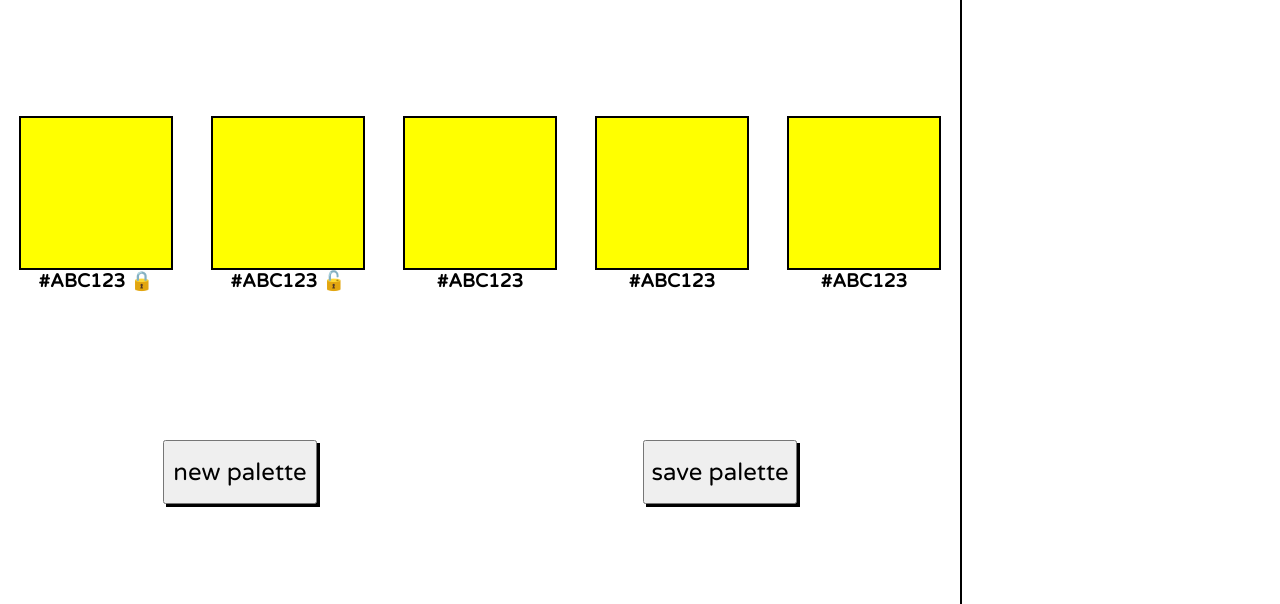
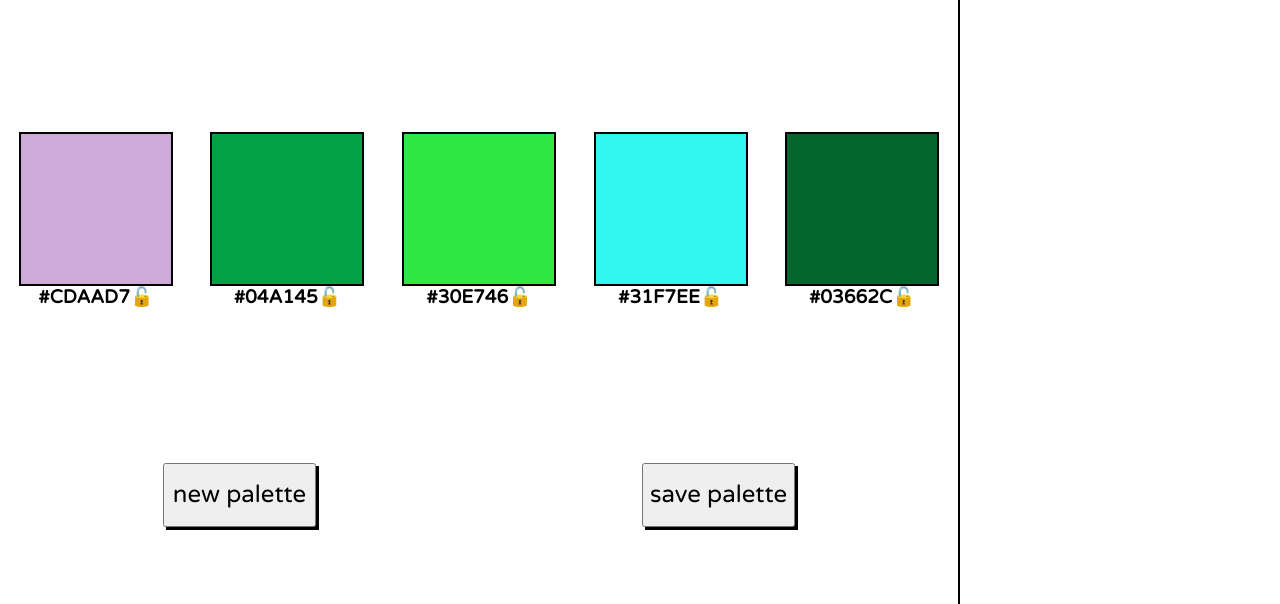
Before and after one commit to AnnaPete/coloRandom, a plain HTML site: page index.html in a window 1280 px wide. Shown: the part 196-800 px from the top of the page. Drawn offline with Linux system fonts and the light colour scheme.

Commit message:
Add palette class functionality and refactor HTML and CSS

```diff
--- a/index.html
+++ b/index.html
@@ -16,33 +16,33 @@
         </div>
         <div class="color-palette-row-container">
           <div class="color-card">
-            <div class="color-box"></div>
+            <div class="color-box color-box-1"></div>
             <div class="color-details">
-              <h3> #ABC123 	🔒 </h3>
+              <h3 class="color-label-1"> #ABC123  🔒 </h3>
             </div>
           </div>
           <div class="color-card">
-            <div class="color-box"></div>
+            <div class="color-box color-box-2"></div>
             <div class="color-details">
-              <h3> #ABC123 🔓</h3>
+              <h3 class="color-label-2"> #ABC123 🔓</h3>
             </div>
           </div>
           <div class="color-card">
-            <div class="color-box"></div>
+            <div class="color-box color-box-3"></div>
             <div class="color-details">
-              <h3> #ABC123 </h3>
+              <h3 class="color-label-3"> #ABC123 </h3>
             </div>
           </div>
           <div class="color-card">
-            <div class="color-box"></div>
+            <div class="color-box color-box-4"></div>
             <div class="color-details">
-              <h3> #ABC123 </h3>
+              <h3 class="color-label-4"> #ABC123 </h3>
             </div>
           </div>
           <div class="color-card">
-            <div class="color-box"></div>
+            <div class="color-box color-box-5"></div>
             <div class="color-details">
-              <h3> #ABC123 </h3>
+              <h3 class="color-label-5"> #ABC123 </h3>
             </div>
           </div>
         </div>
--- a/scripts.js
+++ b/scripts.js
@@ -1,16 +1,27 @@
-function getRandomIndex(array) {
-    return Math.floor(Math.random() * array.length);
-  }
+// Store dom elements in variables here
 
-let hexValues = ["A", "B", "C", "D", "E", "F", "0", "1", "2", "3", "4", "5", "6", "7", "8", "9"];
-let hexArray = [];
+var colorBox1 = document.querySelector('.color-box-1')
+var colorBox2 = document.querySelector('.color-box-2')
+var colorBox3 = document.querySelector('.color-box-3')
+var colorBox4 = document.querySelector('.color-box-4')
+var colorBox5 = document.querySelector('.color-box-5')
+var colorLabel1 = document.querySelector('.color-label-1')
+var colorLabel2 = document.querySelector('.color-label-2')
+var colorLabel3 = document.querySelector('.color-label-3')
+var colorLabel4 = document.querySelector('.color-label-4')
+var colorLabel5 = document.querySelector('.color-label-5')
+var newPaletteButton = document.querySelector('.new-palette-button')
 
+
+// classes belong here
 class Color {
     constructor() {
         this.locked = false;
         this.hexCode = this.createHexCode();
     }
     createHexCode() {
+      let hexValues = ["A", "B", "C", "D", "E", "F", "0", "1", "2", "3", "4", "5", "6", "7", "8", "9"];
+      let hexArray = [];
         for (var i = 0; i < 6; i++) {
             var randomIndex = getRandomIndex(hexValues);
             var randomValue = hexValues[randomIndex];
@@ -22,4 +33,88 @@ class Color {
     }
 }
 
-var newColor = new Color()
+class Palette {
+  constructor(){
+    this.colors = [new Color, new Color, new Color, new Color, new Color]
+    this.id = Date.now()
+  }
+
+  changeColors() {
+    for (var i=0; i < this.colors.length; i++)
+    if (this.colors[i].locked === false){
+      this.colors[i] = new Color;
+    }
+  }
+  /// this needs work!!!!!!!!!!!!
+  lockColor() {
+    if (this.locked === false) {
+      this.locked = true
+    }
+  }
+}
+
+//global variables live here
+var currentPalette = null;
+var savedPalettesList = [];
+var displayOnLoadPalette = new Palette()
+currentPalette = displayOnLoadPalette
+
+
+// event listeners live here
+window.addEventListener('load', displayPalette)
+newPaletteButton.addEventListener('click', newPalette)
+
+// event handlers belong here
+function displayPalette(){
+  colorBox1.style.backgroundColor = currentPalette.colors[0].hexCode
+  colorLabel1.innerText = currentPalette.colors[0].hexCode
+  if (currentPalette.colors[0].locked === false){
+    colorLabel1.innerText += "🔓"
+  } else {
+    colorLabel1.innerText += "🔒"
+  }
+  colorBox2.style.backgroundColor = currentPalette.colors[1].hexCode
+  colorLabel2.innerText = currentPalette.colors[1].hexCode
+  if (currentPalette.colors[1].locked === false){
+    colorLabel2.innerText += "🔓"
+  } else {
+    colorLabel2.innerText += "🔒"
+  }
+  colorBox3.style.backgroundColor = currentPalette.colors[2].hexCode
+  colorLabel3.innerText = currentPalette.colors[2].hexCode
+  if (currentPalette.colors[2].locked === false){
+    colorLabel3.innerText += "🔓"
+  } else {
+    colorLabel3.innerText += "🔒"
+  }
+  colorBox4.style.backgroundColor = currentPalette.colors[3].hexCode
+  colorLabel4.innerText = currentPalette.colors[3].hexCode
+  if (currentPalette.colors[3].locked === false){
+    colorLabel4.innerText += "🔓"
+  } else {
+    colorLabel4.innerText += "🔒"
+  }
+  colorBox5.style.backgroundColor = currentPalette.colors[4].hexCode
+  colorLabel5.innerText = currentPalette.colors[4].hexCode
+  if (currentPalette.colors[4].locked === false){
+    colorLabel5.innerText += "🔓"
+  } else {
+    colorLabel5.innerText += "🔒"
+  }
+}
+
+function newPalette() {
+  currentPalette.changeColors()
+  displayPalette()
+}
+
+//additional functions live here
+
+function getRandomIndex(array) {
+  return Math.floor(Math.random() * array.length);
+}
+
+// TESTING!!!!
+// function testOnlyChangeUnlocked (){
+//   currentPalette.
+// }
--- a/styles.css
+++ b/styles.css
@@ -11,17 +11,15 @@
 }
 
 .color-random-container {
-  height: 100vh;
   width: 75vw;
   display: flex;
   flex-direction: column;
-  align-items: center;
+  align-items: stretch;
+  justify-content: space-around;
   border-right: solid black 2px;
 }
 
 .title-container {
-  height: 33vh;
-  width: 75vw;
   display:flex;
   justify-content: center;
   align-items: center;
@@ -33,8 +31,6 @@
 }
 
 .color-palette-row-container {
-  height: 34vh;
-  width: 75vw;
   display:flex;
   justify-content: space-around;
   align-items: center;
@@ -54,18 +50,10 @@
 }
 
 .buttons-container {
-  height: 33vh;
-  width: 75vw;
   display: flex;
   flex-direction: row;
   justify-content: space-around;
   align-items: center
-}
-
-.saved-palettes-container {
-  height: 100vh;
-  width: 25vw;
-  display: flex;
 }
 
 .new-palette-button {
@@ -91,3 +79,9 @@
   align-items: center;
   justify-content: flex-start;
 }
+
+.saved-palettes-container {
+  height: 100vh;
+  width: 25vw;
+  display: flex;
+}
```
